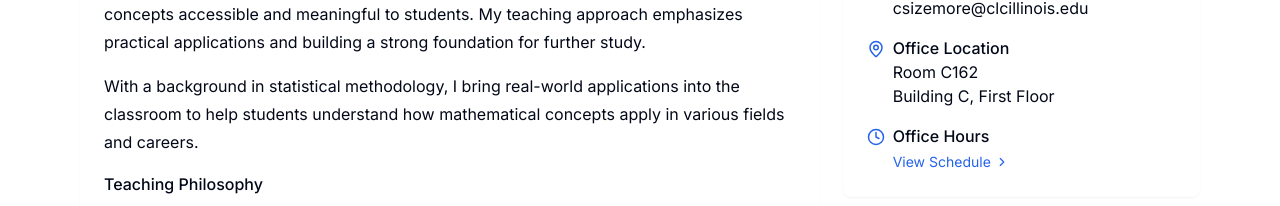
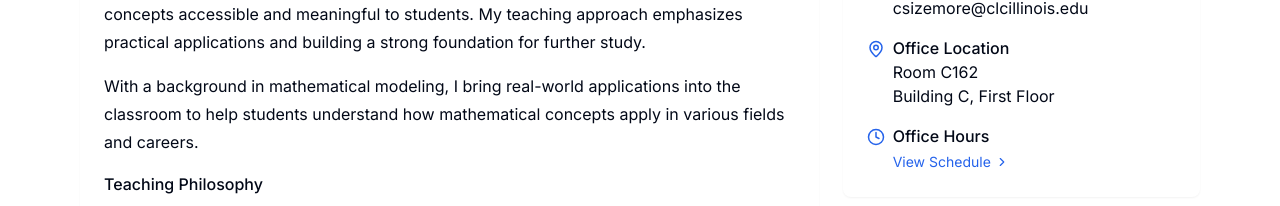
Before and after one commit to cristina8455/cristina8455.github.io, a Next.js app: page /about in a window 1280 px wide. Shown: the part 447-653 px from the top of the page. Built offline with nearby package versions, Linux system fonts and the light colour scheme.

Commit message:
update about page

```diff
--- a/src/app/about/page.tsx
+++ b/src/app/about/page.tsx
@@ -41,7 +41,7 @@ export default function About() {
                                     study.
                                 </p>
                                 <p>
-                                    With a background in statistical methodology, I bring real-world applications
+                                    With a background in mathematical modeling, I bring real-world applications
                                     into the classroom to help students understand how mathematical concepts apply
                                     in various fields and careers.
                                 </p>
```
